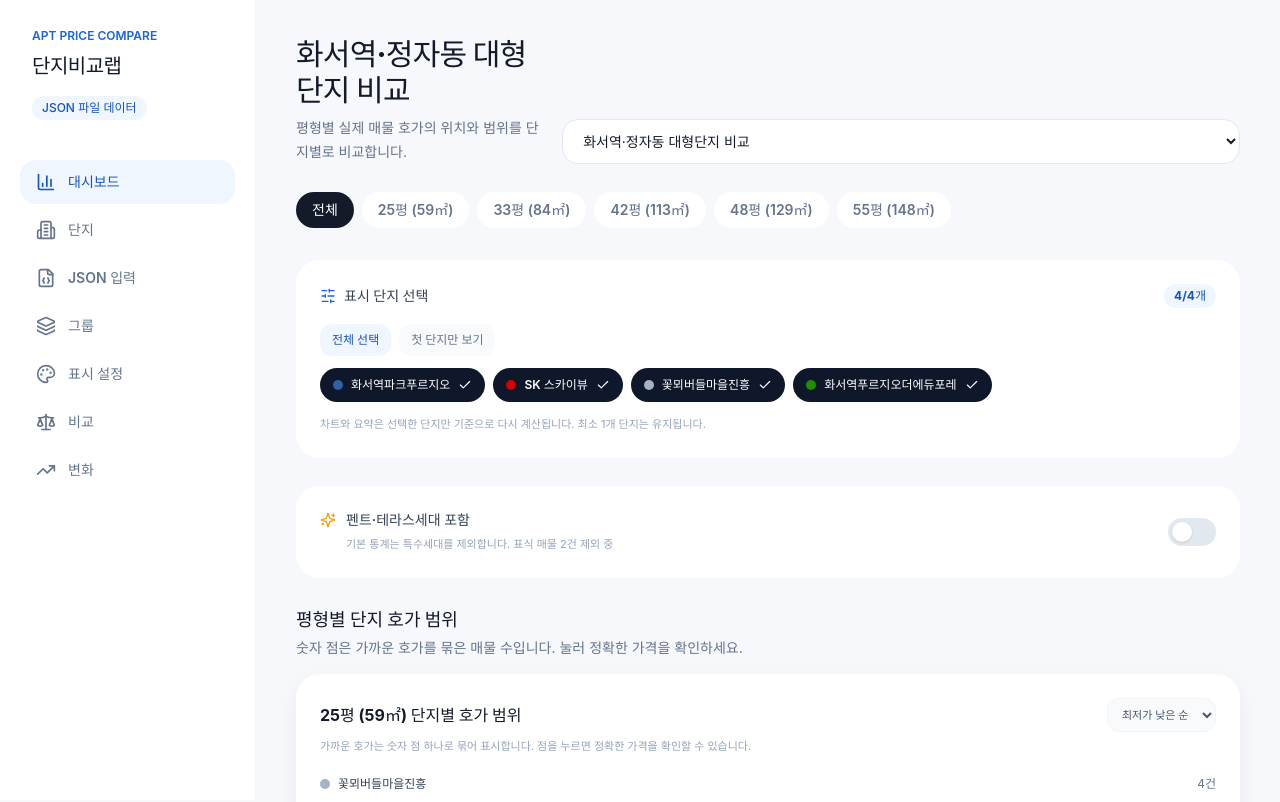
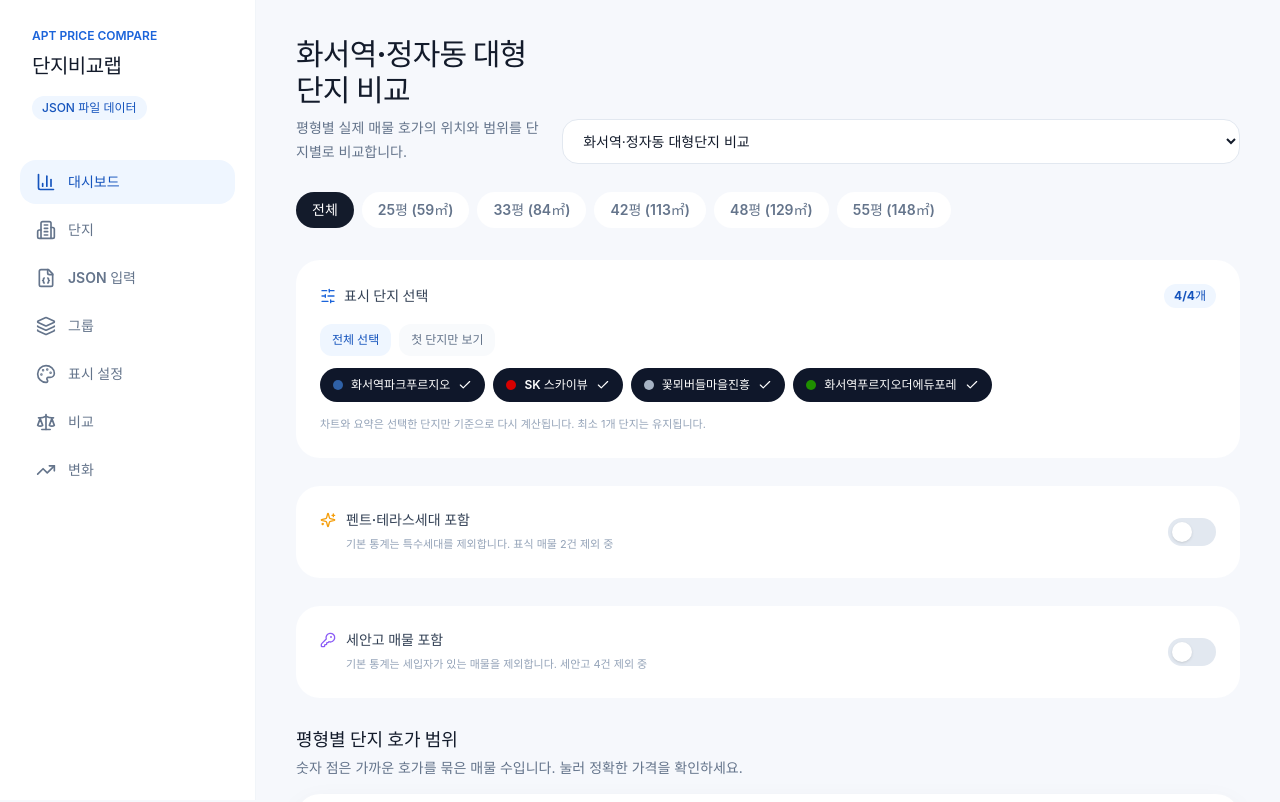
Before and after one commit to impaztt/apt, a React (Vite) app: page / in a window 1280 px wide. Shown: the top 802 px of the page. Built offline with nearby package versions, Linux system fonts and the light colour scheme.

Commit message:
Filter tenant-occupied listings and show keyword badges

```diff
--- a/src/features/listings/statistics.ts
+++ b/src/features/listings/statistics.ts
@@ -22,6 +22,40 @@ export function isSpecialListing(listing: ApartmentListing): boolean {
 
 export function filterSpecialListings(listings: ApartmentListing[], includeSpecialUnits: boolean): ApartmentListing[] {
   return includeSpecialUnits ? listings : listings.filter((listing) => !isSpecialListing(listing));
+}
+
+function listingKeywordValues(listing: ApartmentListing): string[] {
+  const sources = [
+    listing.keyword_analysis,
+    ...listing.broker_details.map((detail) => detail.keyword_analysis),
+  ];
+  return sources.flatMap((analysis) =>
+    analysis
+      ? [analysis.occupancy_type, analysis.structure_type, analysis.condition_type].filter(
+          (value): value is string => value !== null,
+        )
+      : [],
+  );
+}
+
+export function isTenantOccupiedListing(listing: ApartmentListing): boolean {
+  return listingKeywordValues(listing).some((value) => value.includes('세안고'));
+}
+
+export function filterTenantOccupiedListings(
+  listings: ApartmentListing[],
+  includeTenantOccupied: boolean,
+): ApartmentListing[] {
+  return includeTenantOccupied ? listings : listings.filter((listing) => !isTenantOccupiedListing(listing));
+}
+
+export function getListingKeywordBadges(listing: ApartmentListing): string[] {
+  const values = listingKeywordValues(listing);
+  return [
+    ...(values.some((value) => value.includes('세안고')) ? ['세안고'] : []),
+    ...(values.some((value) => value.includes('기본')) ? ['기본'] : []),
+    ...(values.some((value) => value.includes('인테리어')) ? ['인테리어'] : []),
+  ];
 }
 
 export function summarizeListings(
--- a/src/pages/ComparisonPage.tsx
+++ b/src/pages/ComparisonPage.tsx
@@ -2,12 +2,19 @@ import { useEffect, useState } from 'react';
 import { ArrowLeft, CalendarDays } from 'lucide-react';
 import { AllAreasComparisonCards, ComplexPriceRanking, SelectedAreaHighlights } from '../features/comparisons/components/MobileComparisonCards';
 import { PriceRangeSummary } from '../features/comparisons/components/PriceRangeSummary';
-import { filterSpecialListings, isSpecialListing, summarizeListings } from '../features/listings/statistics';
+import {
+  filterSpecialListings,
+  filterTenantOccupiedListings,
+  isSpecialListing,
+  isTenantOccupiedListing,
+  summarizeListings,
+} from '../features/listings/statistics';
 import type { AreaSelection } from '../features/listings/types';
 import { AreaTabs } from '../shared/components/AreaTabs';
 import { Card } from '../shared/components/Card';
 import { PageHeader } from '../shared/components/PageHeader';
 import { SpecialUnitToggle } from '../shared/components/SpecialUnitToggle';
+import { TenantOccupiedToggle } from '../shared/components/TenantOccupiedToggle';
 import { EmptyState, ErrorState, LoadingState } from '../shared/components/States';
 import { useAppData } from '../shared/data/AppDataContext';
 import { getAreaOptions } from '../shared/utils/area';
@@ -18,6 +25,7 @@ export function ComparisonPage() {
   const [groupId, setGroupId] = useState('');
   const [areaGroup, setAreaGroup] = useState<AreaSelection>('all');
   const [includeSpecialUnits, setIncludeSpecialUnits] = useState(false);
+  const [includeTenantOccupied, setIncludeTenantOccupied] = useState(false);
   const group = groups.find((item) => item.id === groupId) ?? groups[0];
   const complexIds = memberships
     .filter((item) => item.group_id === group?.id)
@@ -27,7 +35,13 @@ export function ComparisonPage() {
   const specialSaleCount = groupListings.filter(
     (listing) => listing.deal_type === '매매' && listing.price !== null && isSpecialListing(listing),
   ).length;
-  const analysisListings = filterSpecialListings(listings, includeSpecialUnits);
+  const tenantOccupiedSaleCount = groupListings.filter(
+    (listing) => listing.deal_type === '매매' && listing.price !== null && isTenantOccupiedListing(listing),
+  ).length;
+  const analysisListings = filterTenantOccupiedListings(
+    filterSpecialListings(listings, includeSpecialUnits),
+    includeTenantOccupied,
+  );
   const relevantListings = analysisListings.filter((listing) => complexIds.includes(listing.complex_id));
   const areaOptions = getAreaOptions(relevantListings.filter((listing) => listing.deal_type === '매매'));
   const selectedArea = areaOptions.find((area) => area.key === areaGroup);
@@ -68,6 +82,12 @@ export function ComparisonPage() {
         checked={includeSpecialUnits}
         onChange={setIncludeSpecialUnits}
         specialCount={specialSaleCount}
+      />
+
+      <TenantOccupiedToggle
+        checked={includeTenantOccupied}
+        onChange={setIncludeTenantOccupied}
+        occupiedCount={tenantOccupiedSaleCount}
       />
 
       {areaOptions.length ? areaGroup === 'all' ? (
--- a/src/pages/ComplexDetailPage.tsx
+++ b/src/pages/ComplexDetailPage.tsx
@@ -1,11 +1,19 @@
 import { useMemo, useState } from 'react';
 import { Link, useParams } from 'react-router-dom';
 import { ArrowLeft, CalendarDays, FileJson } from 'lucide-react';
-import { filterSpecialListings, isSpecialListing, summarizeListings } from '../features/listings/statistics';
+import {
+  filterSpecialListings,
+  filterTenantOccupiedListings,
+  getListingKeywordBadges,
+  isSpecialListing,
+  isTenantOccupiedListing,
+  summarizeListings,
+} from '../features/listings/statistics';
 import type { AreaGroup, DealType, FloorGroup } from '../features/listings/types';
 import { Button } from '../shared/components/Button';
 import { Card } from '../shared/components/Card';
 import { SpecialUnitToggle } from '../shared/components/SpecialUnitToggle';
+import { TenantOccupiedToggle } from '../shared/components/TenantOccupiedToggle';
 import { EmptyState, ErrorState, LoadingState } from '../shared/components/States';
 import { useAppData } from '../shared/data/AppDataContext';
 import { getAreaGroup, getAreaOption } from '../shared/utils/area';
@@ -23,6 +31,7 @@ export function ComplexDetailPage() {
   const [maxPriceEok, setMaxPriceEok] = useState('');
   const [capturedDate, setCapturedDate] = useState('');
   const [includeSpecialUnits, setIncludeSpecialUnits] = useState(false);
+  const [includeTenantOccupied, setIncludeTenantOccupied] = useState(false);
   const complex = complexes.find((item) => item.id === complexId);
   const complexSnapshots = snapshots
     .filter((snapshot) => snapshot.complex_id === complexId)
@@ -32,7 +41,13 @@ export function ComplexDetailPage() {
   const specialSaleCount = relatedListings.filter(
     (listing) => listing.deal_type === '매매' && listing.price !== null && isSpecialListing(listing),
   ).length;
-  const summaries = summarizeListings(filterSpecialListings(relatedListings, includeSpecialUnits), complex ? [complex] : []);
+  const tenantOccupiedSaleCount = relatedListings.filter(
+    (listing) => listing.deal_type === '매매' && listing.price !== null && isTenantOccupiedListing(listing),
+  ).length;
+  const summaries = summarizeListings(
+    filterTenantOccupiedListings(filterSpecialListings(relatedListings, includeSpecialUnits), includeTenantOccupied),
+    complex ? [complex] : [],
+  );
   const filteredListings = useMemo(
     () =>
       relatedListings
@@ -107,6 +122,12 @@ export function ComplexDetailPage() {
         checked={includeSpecialUnits}
         onChange={setIncludeSpecialUnits}
         specialCount={specialSaleCount}
+      />
+
+      <TenantOccupiedToggle
+        checked={includeTenantOccupied}
+        onChange={setIncludeTenantOccupied}
+        occupiedCount={tenantOccupiedSaleCount}
       />
 
       <section>
@@ -186,7 +207,7 @@ export function ComplexDetailPage() {
               <Card key={listing.id} className={isStaleDate(listing.verified_date) ? 'opacity-60' : ''}>
                 <div className="flex justify-between gap-4">
                   <div>
-                    <div className="flex items-center gap-2">
+                    <div className="flex flex-wrap items-center gap-2">
                       <span className="rounded-full bg-slate-50 px-2 py-1 text-xs font-semibold">{listing.deal_type}</span>
                       {index === 0 && listing.deal_type === '매매' && (
                         <span className="rounded-full bg-brand-50 px-2 py-1 text-xs font-semibold text-brand-600">최저가</span>
@@ -205,6 +226,20 @@ export function ComplexDetailPage() {
                           {listing.special_unit_type ?? '특수세대'}
                         </span>
                       )}
+                      {getListingKeywordBadges(listing).map((badge) => (
+                        <span
+                          key={badge}
+                          className={`rounded-full px-2 py-1 text-xs font-semibold ${
+                            badge === '세안고'
+                              ? 'bg-violet-50 text-violet-700'
+                              : badge === '인테리어'
+                                ? 'bg-emerald-50 text-emerald-700'
+                                : 'bg-slate-100 text-slate-600'
+                          }`}
+                        >
+                          {badge}
+                        </span>
+                      ))}
                     </div>
                     <p className="metric-number mt-4 text-2xl font-bold">
                       {formatPrice(listing.price ?? listing.deposit)}
--- a/src/pages/DashboardPage.tsx
+++ b/src/pages/DashboardPage.tsx
@@ -2,13 +2,20 @@ import { useEffect, useState } from 'react';
 import { Link } from 'react-router-dom';
 import { Check, SlidersHorizontal, TrendingUp } from 'lucide-react';
 import { PriceRangeSummary } from '../features/comparisons/components/PriceRangeSummary';
-import { filterSpecialListings, isSpecialListing, summarizeListings } from '../features/listings/statistics';
+import {
+  filterSpecialListings,
+  filterTenantOccupiedListings,
+  isSpecialListing,
+  isTenantOccupiedListing,
+  summarizeListings,
+} from '../features/listings/statistics';
 import type { AreaSelection } from '../features/listings/types';
 import { AreaTabs } from '../shared/components/AreaTabs';
 import { Card } from '../shared/components/Card';
 import { MetricCard } from '../shared/components/MetricCard';
 import { PageHeader } from '../shared/components/PageHeader';
 import { SpecialUnitToggle } from '../shared/components/SpecialUnitToggle';
+import { TenantOccupiedToggle } from '../shared/components/TenantOccupiedToggle';
 import { EmptyState, ErrorState, LoadingState } from '../shared/components/States';
 import { useAppData } from '../shared/data/AppDataContext';
 import { getAreaGroup, getAreaOptions } from '../shared/utils/area';
@@ -21,6 +28,7 @@ export function DashboardPage() {
   const [areaGroup, setAreaGroup] = useState<AreaSelection>('all');
   const [selectedComplexIds, setSelectedComplexIds] = useState<string[]>([]);
   const [includeSpecialUnits, setIncludeSpecialUnits] = useState(false);
+  const [includeTenantOccupied, setIncludeTenantOccupied] = useState(false);
   const activeGroup = groups.find((group) => group.id === selectedGroupId) ?? groups[0];
   const groupComplexIds = memberships
     .filter((membership) => membership.group_id === activeGroup?.id)
@@ -33,7 +41,13 @@ export function DashboardPage() {
   const specialSaleCount = selectedComplexListings.filter(
     (listing) => listing.deal_type === '매매' && listing.price !== null && isSpecialListing(listing),
   ).length;
-  const analysisListings = filterSpecialListings(listings, includeSpecialUnits);
+  const tenantOccupiedSaleCount = selectedComplexListings.filter(
+    (listing) => listing.deal_type === '매매' && listing.price !== null && isTenantOccupiedListing(listing),
+  ).length;
+  const analysisListings = filterTenantOccupiedListings(
+    filterSpecialListings(listings, includeSpecialUnits),
+    includeTenantOccupied,
+  );
   const relevantListings = analysisListings.filter((listing) => complexIds.includes(listing.complex_id));
   const saleListings = relevantListings.filter((listing) => listing.deal_type === '매매' && listing.price !== null);
   const areaOptions = getAreaOptions(saleListings);
@@ -152,6 +166,12 @@ export function DashboardPage() {
         specialCount={specialSaleCount}
       />
 
+      <TenantOccupiedToggle
+        checked={includeTenantOccupied}
+        onChange={setIncludeTenantOccupied}
+        occupiedCount={tenantOccupiedSaleCount}
+      />
+
       {summaries.length ? (
         <>
           {areaGroup === 'all' ? (
--- a/src/pages/TrendPage.tsx
+++ b/src/pages/TrendPage.tsx
@@ -2,13 +2,21 @@ import { useEffect, useState } from 'react';
 import { useSearchParams } from 'react-router-dom';
 import { HistoryDistributionPlot } from '../features/comparisons/components/HistoryDistributionPlot';
 import { TrendLineChart } from '../features/comparisons/components/TrendLineChart';
-import { compareLatestSnapshots, filterSpecialListings, isSpecialListing, summarizeSnapshotHistory } from '../features/listings/statistics';
+import {
+  compareLatestSnapshots,
+  filterSpecialListings,
+  filterTenantOccupiedListings,
+  isSpecialListing,
+  isTenantOccupiedListing,
+  summarizeSnapshotHistory,
+} from '../features/listings/statistics';
 import type { AreaSelection } from '../features/listings/types';
 import { AreaTabs } from '../shared/components/AreaTabs';
 import { Card } from '../shared/components/Card';
 import { MetricCard } from '../shared/components/MetricCard';
 import { PageHeader } from '../shared/components/PageHeader';
 import { SpecialUnitToggle } from '../shared/components/SpecialUnitToggle';
+import { TenantOccupiedToggle } from '../shared/components/TenantOccupiedToggle';
 import { EmptyState, ErrorState, LoadingState } from '../shared/components/States';
 import { useAppData } from '../shared/data/AppDataContext';
 import { getAreaOptions } from '../shared/utils/area';
@@ -23,6 +31,7 @@ export function TrendPage() {
   const [areaGroup, setAreaGroup] = useState<AreaSelection>(requestedArea ?? 'all');
   const [complexId, setComplexId] = useState('');
   const [includeSpecialUnits, setIncludeSpecialUnits] = useState(false);
+  const [includeTenantOccupied, setIncludeTenantOccupied] = useState(false);
   const group = groups.find((item) => item.id === groupId) ?? groups[0];
   const complexIds = memberships
     .filter((item) => item.group_id === group?.id)
@@ -32,9 +41,15 @@ export function TrendPage() {
   const specialSaleCount = rawGroupSnapshots
     .flatMap((snapshot) => snapshot.listings)
     .filter((listing) => listing.deal_type === '매매' && listing.price !== null && isSpecialListing(listing)).length;
+  const tenantOccupiedSaleCount = rawGroupSnapshots
+    .flatMap((snapshot) => snapshot.listings)
+    .filter((listing) => listing.deal_type === '매매' && listing.price !== null && isTenantOccupiedListing(listing)).length;
   const groupSnapshots = rawGroupSnapshots.map((snapshot) => ({
     ...snapshot,
-    listings: filterSpecialListings(snapshot.listings, includeSpecialUnits),
+    listings: filterTenantOccupiedListings(
+      filterSpecialListings(snapshot.listings, includeSpecialUnits),
+      includeTenantOccupied,
+    ),
   }));
   const historicalListings = groupSnapshots.flatMap((snapshot) => snapshot.listings);
   const areaOptions = getAreaOptions(historicalListings.filter((listing) => listing.deal_type === '매매'));
@@ -87,6 +102,12 @@ export function TrendPage() {
         checked={includeSpecialUnits}
         onChange={setIncludeSpecialUnits}
         specialCount={specialSaleCount}
+      />
+
+      <TenantOccupiedToggle
+        checked={includeTenantOccupied}
+        onChange={setIncludeTenantOccupied}
+        occupiedCount={tenantOccupiedSaleCount}
       />
 
       {areaOptions.length ? (
--- /dev/null
+++ b/src/shared/components/TenantOccupiedToggle.tsx
@@ -0,0 +1,42 @@
+import { KeyRound } from 'lucide-react';
+import { Card } from './Card';
+
+export function TenantOccupiedToggle({
+  checked,
+  onChange,
+  occupiedCount,
+}: {
+  checked: boolean;
+  onChange: (checked: boolean) => void;
+  occupiedCount: number;
+}) {
+  return (
+    <Card className="p-3.5 shadow-none sm:p-5">
+      <label className="flex cursor-pointer items-center justify-between gap-3">
+        <span className="flex min-w-0 gap-2.5">
+          <KeyRound className="mt-0.5 h-4 w-4 shrink-0 text-violet-500" />
+          <span>
+            <span className="block text-sm font-semibold text-slate-700">세안고 매물 포함</span>
+            <span className="mt-1 block text-[11px] leading-5 text-slate-400">
+              기본 통계는 세입자가 있는 매물을 제외합니다.
+              {occupiedCount > 0 ? ` 세안고 ${occupiedCount}건 ${checked ? '포함 중' : '제외 중'}` : ''}
+            </span>
+          </span>
+        </span>
+        <span className={`relative h-7 w-12 shrink-0 rounded-full transition ${checked ? 'bg-brand-600' : 'bg-slate-200'}`}>
+          <input
+            type="checkbox"
+            className="sr-only"
+            checked={checked}
+            onChange={(event) => onChange(event.target.checked)}
+          />
+          <span
+            className={`absolute top-1 h-5 w-5 rounded-full bg-white shadow transition ${
+              checked ? 'left-6' : 'left-1'
+            }`}
+          />
+        </span>
+      </label>
+    </Card>
+  );
+}
```
Also changed, not shown: src/features/comparisons/components/PriceRangeSummary.tsx (+26 -2 lines), src/pages/ComplexDataInputPage.tsx (+27 -9 lines).
